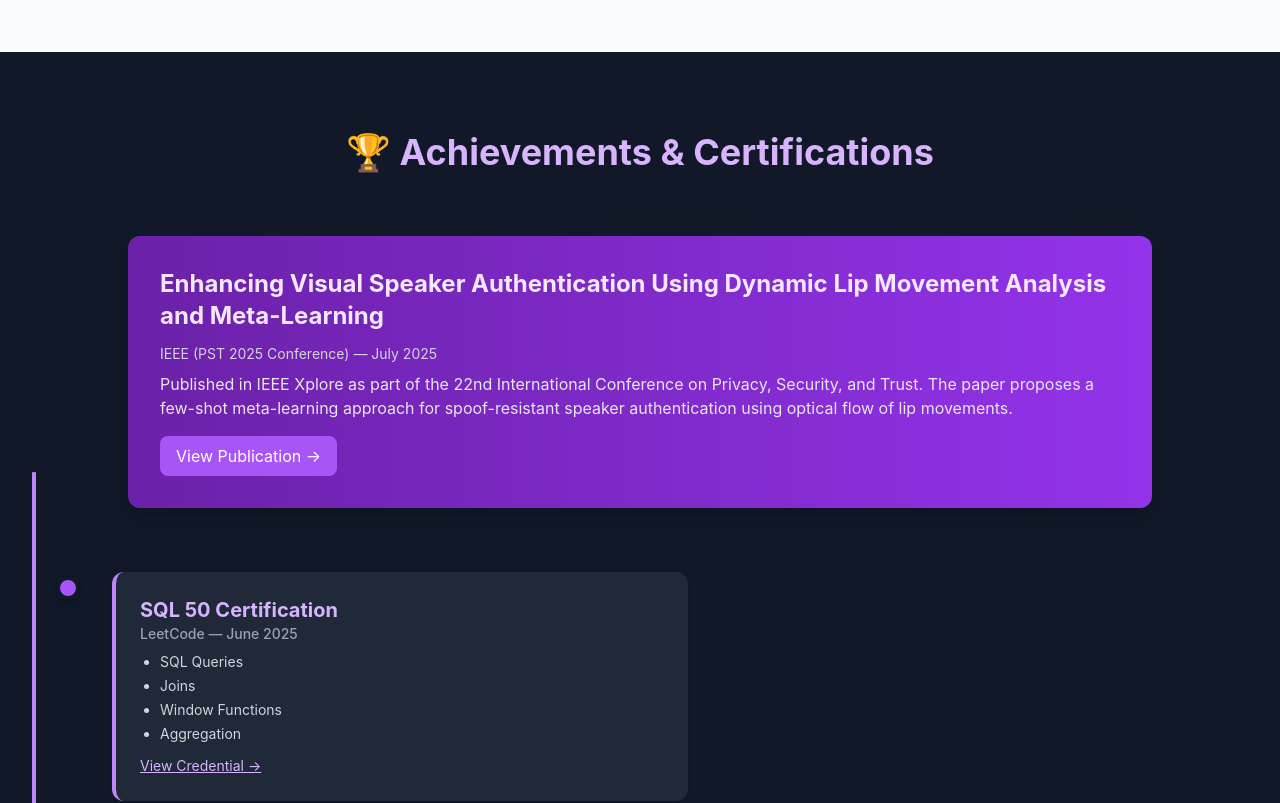
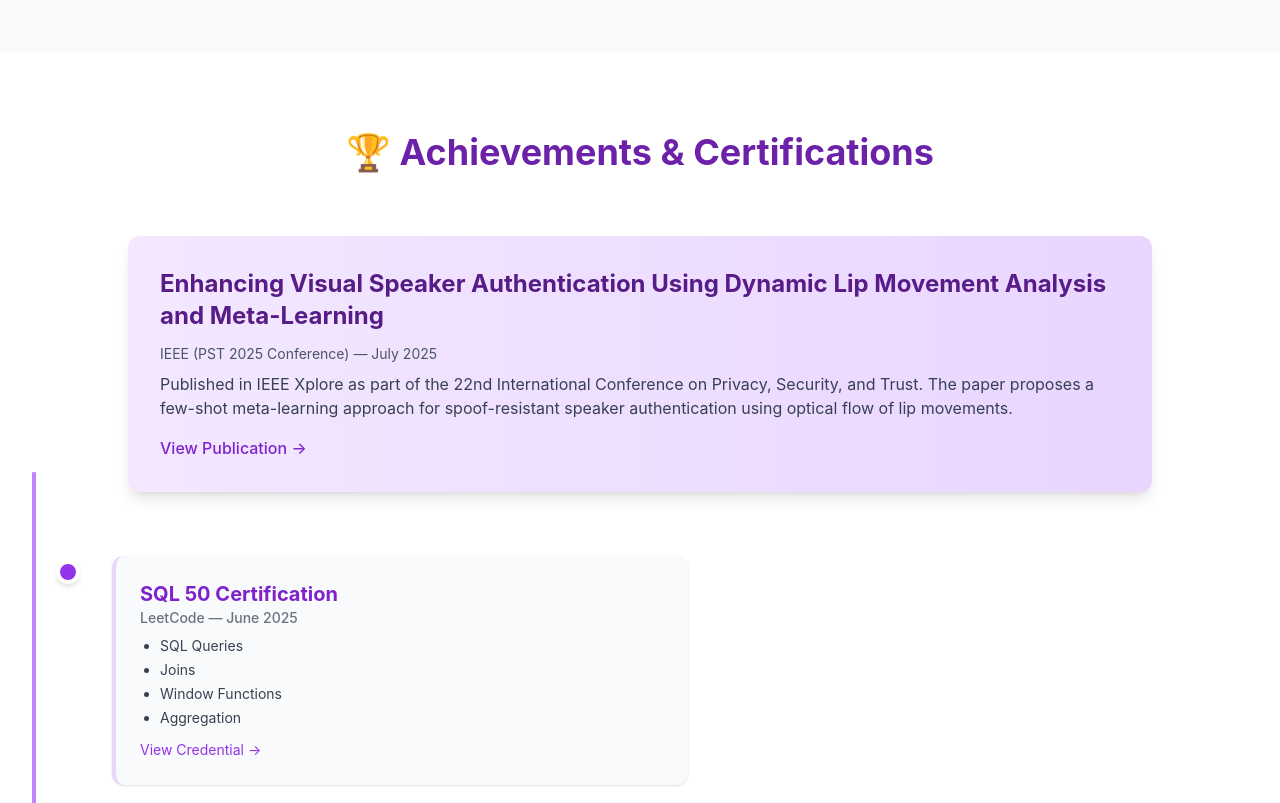
Before and after one commit to poojap13/Portfolio, a React (Vite) app: page / in a window 1280 px wide. Shown: the part 4180-4983 px from the top of the page. Built offline with nearby package versions, Linux system fonts and the light colour scheme.

Commit message:
Update AchievementsCertifications.jsx

```diff
--- a/src/pages/AchievementsCertifications.jsx
+++ b/src/pages/AchievementsCertifications.jsx
@@ -46,10 +46,10 @@ export default function AchievementsCertifications() {
     <section
       id="achievements-certifications"
       ref={ref}
-      className="min-h-screen bg-gray-900 text-white py-20 px-6 relative transition-colors duration-500"
+      className="min-h-screen bg-white text-gray-800 dark:bg-gray-900 dark:text-white py-20 px-6 relative transition-colors duration-500"
     >
       <motion.h2
-        className="text-4xl font-bold text-center text-purple-300 mb-16"
+        className="text-4xl font-bold text-center text-purple-800 dark:text-purple-300 mb-16"
         initial={{ opacity: 0, y: 20 }}
         whileInView={{ opacity: 1, y: 0 }}
         transition={{ duration: 0.6 }}
@@ -59,24 +59,24 @@ export default function AchievementsCertifications() {
 
       {/* Publication Card */}
       <motion.div
-        className="bg-gradient-to-r from-purple-800 to-purple-600 shadow-lg rounded-xl p-8 mb-16 max-w-5xl mx-auto"
+        className="bg-gradient-to-r from-purple-100 to-purple-200 dark:from-purple-800 dark:to-purple-600 shadow-lg rounded-xl p-8 mb-16 max-w-5xl mx-auto transition-colors duration-500"
         initial={{ opacity: 0, y: 30 }}
         whileInView={{ opacity: 1, y: 0 }}
         transition={{ duration: 0.6 }}
       >
-        <h3 className="text-2xl font-bold text-purple-100 mb-3">
+        <h3 className="text-2xl font-bold text-purple-900 dark:text-purple-100 mb-3">
           {publication.title}
         </h3>
-        <p className="text-sm text-gray-300 mb-2">
+        <p className="text-sm text-gray-600 dark:text-gray-300 mb-2">
           {publication.publisher} &mdash; {publication.date}
         </p>
-        <p className="text-gray-200 mb-4">{publication.description}</p>
+        <p className="text-gray-700 dark:text-gray-200 mb-4">{publication.description}</p>
         {publication.link && (
           <a
             href={publication.link}
             target="_blank"
             rel="noopener noreferrer"
-            className="inline-block text-white bg-purple-500 hover:bg-purple-400 px-4 py-2 rounded-lg transition"
+            className="inline-block text-purple-700 dark:text-purple-300 hover:underline font-medium"
           >
             View Publication →
           </a>
@@ -100,20 +100,20 @@ export default function AchievementsCertifications() {
             transition={{ delay: index * 0.3 }}
           >
             {/* Dot Marker */}
-            <div className="absolute -left-10 top-1 w-6 h-6 rounded-full bg-purple-500 shadow-md border-4 border-gray-900 z-10" />
+            <div className="absolute -left-10 top-1 w-6 h-6 rounded-full bg-purple-600 shadow-md border-4 border-white dark:border-gray-900 z-10" />
 
             <div
-              className={`bg-gray-800 border-l-4 border-purple-400 p-6 rounded-xl shadow max-w-xl transition-colors duration-500 ${
+              className={`bg-gray-50 dark:bg-gray-800 border-l-4 border-purple-200 dark:border-purple-400 p-6 rounded-xl shadow max-w-xl transition-colors duration-500 ${
                 index % 2 === 0 ? "ml-4 sm:mr-auto" : "ml-4 sm:ml-auto"
               }`}
             >
-              <h3 className="text-xl font-bold text-purple-300">
+              <h3 className="text-xl font-bold text-purple-700 dark:text-purple-300">
                 {cert.title}
               </h3>
-              <p className="text-sm text-gray-400 font-medium mb-2">
+              <p className="text-sm text-gray-500 dark:text-gray-400 font-medium mb-2">
                 {cert.issuer} &mdash; {cert.date}
               </p>
-              <ul className="text-sm text-gray-300 list-disc pl-5 space-y-1">
+              <ul className="text-sm text-gray-700 dark:text-gray-300 list-disc pl-5 space-y-1">
                 {cert.skills.map((skill, i) => (
                   <li key={i}>{skill}</li>
                 ))}
@@ -123,7 +123,7 @@ export default function AchievementsCertifications() {
                   href={cert.link}
                   target="_blank"
                   rel="noopener noreferrer"
-                  className="inline-block mt-3 text-purple-300 hover:text-purple-100 underline text-sm"
+                  className="inline-block mt-3 text-purple-600 dark:text-purple-400 hover:underline text-sm"
                 >
                   View Credential →
                 </a>
```
